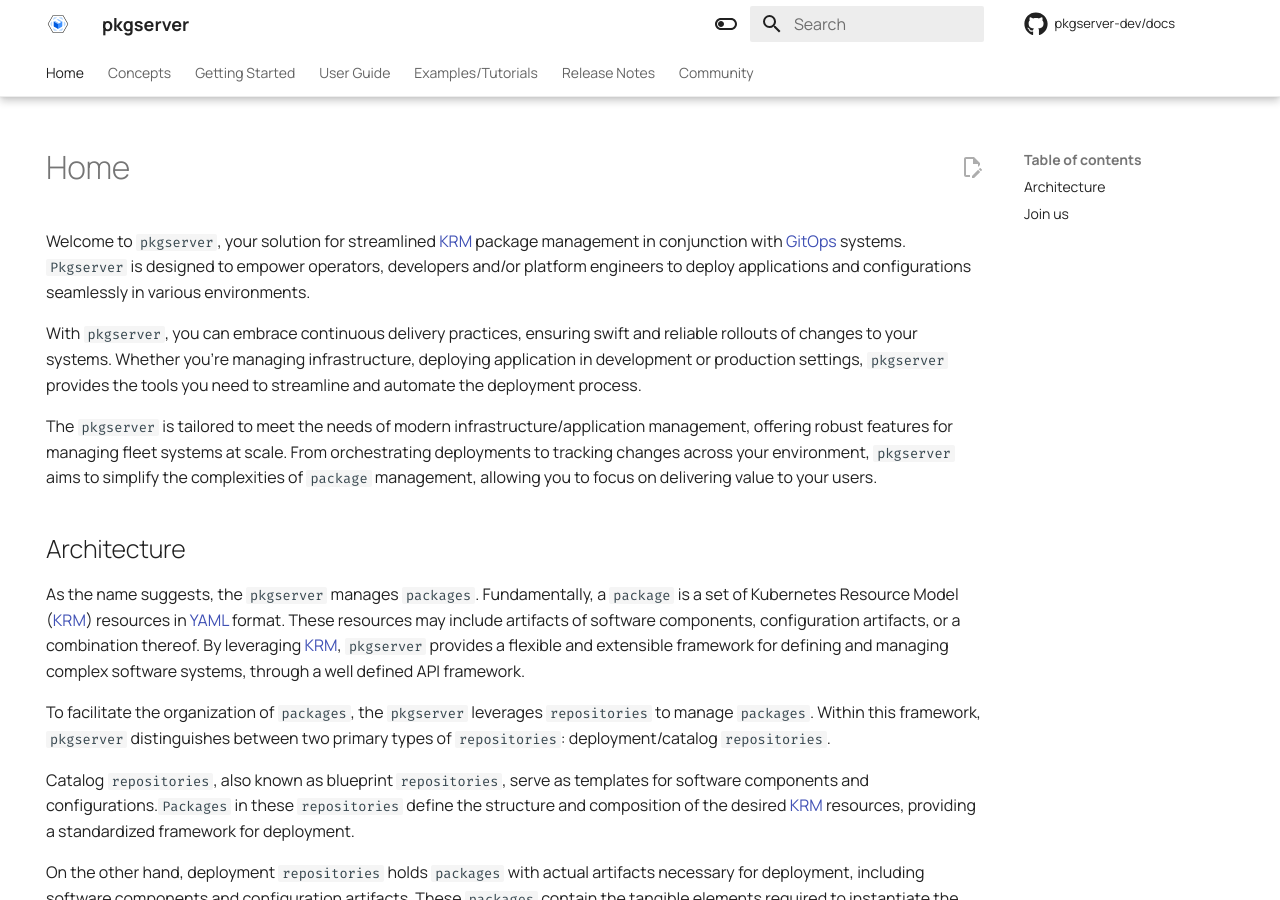
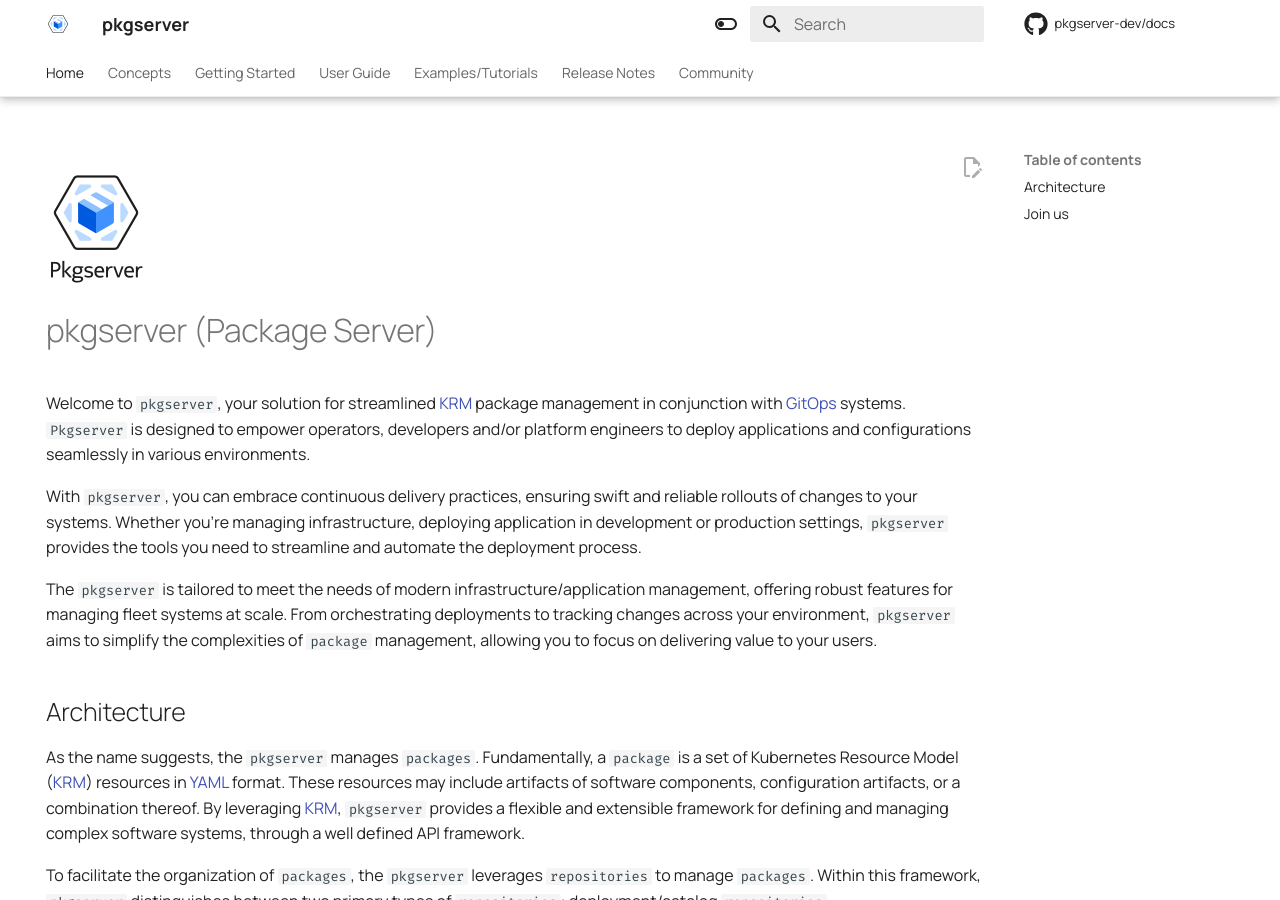
Before and after one commit to pkgserver-dev/docs, an MkDocs documentation site: the page built from docs/index.md, in a window 1280 px wide and 900 px high. Built offline with MkDocs 1.6.1 and Material for MkDocs 9.7.7, drawn with Linux system fonts in a browser that asks for light colours; comment, search, counter and statistics services are not loaded.

Commit message:
Adding the logo to the index page and README
Signed-off-by: Gergely Csatari <gergely.csatari@nokia.com>

```diff
--- a/docs/index.md
+++ b/docs/index.md
@@ -2,6 +2,10 @@
 hide:
   - navigation
 ---
+
+![pkgserver logo](assets/logos/Pkgserver-logo-100x123.png)
+
+# pkgserver (Package Server)
 
 Welcome to `pkgserver`, your solution for streamlined [KRM][KRM] package management in conjunction with [GitOps][GITOPS] systems. `Pkgserver` is designed to empower operators, developers and/or platform engineers to deploy applications and configurations seamlessly in various environments.
 
```
Also changed, not shown: README.md (+2 -0 lines).
